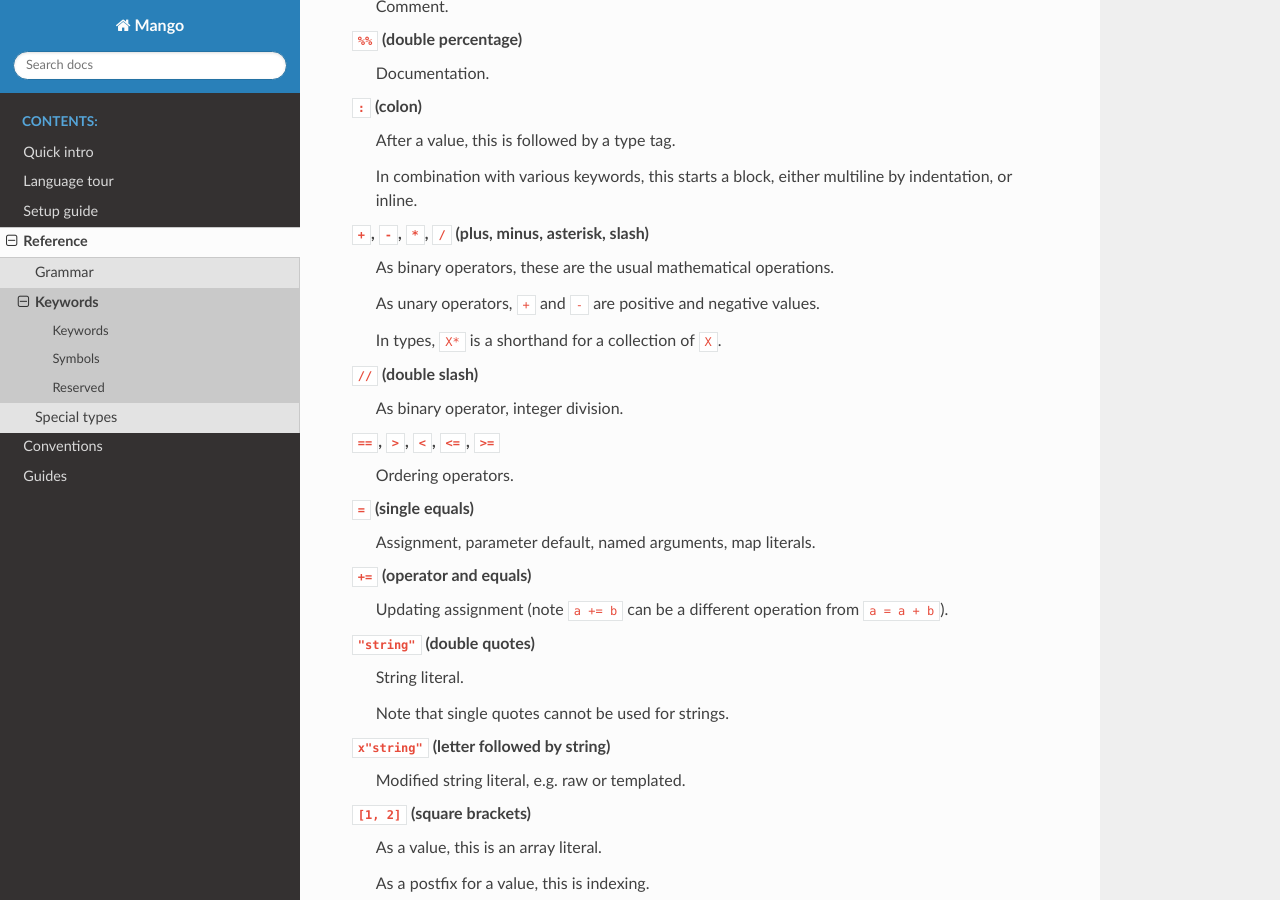
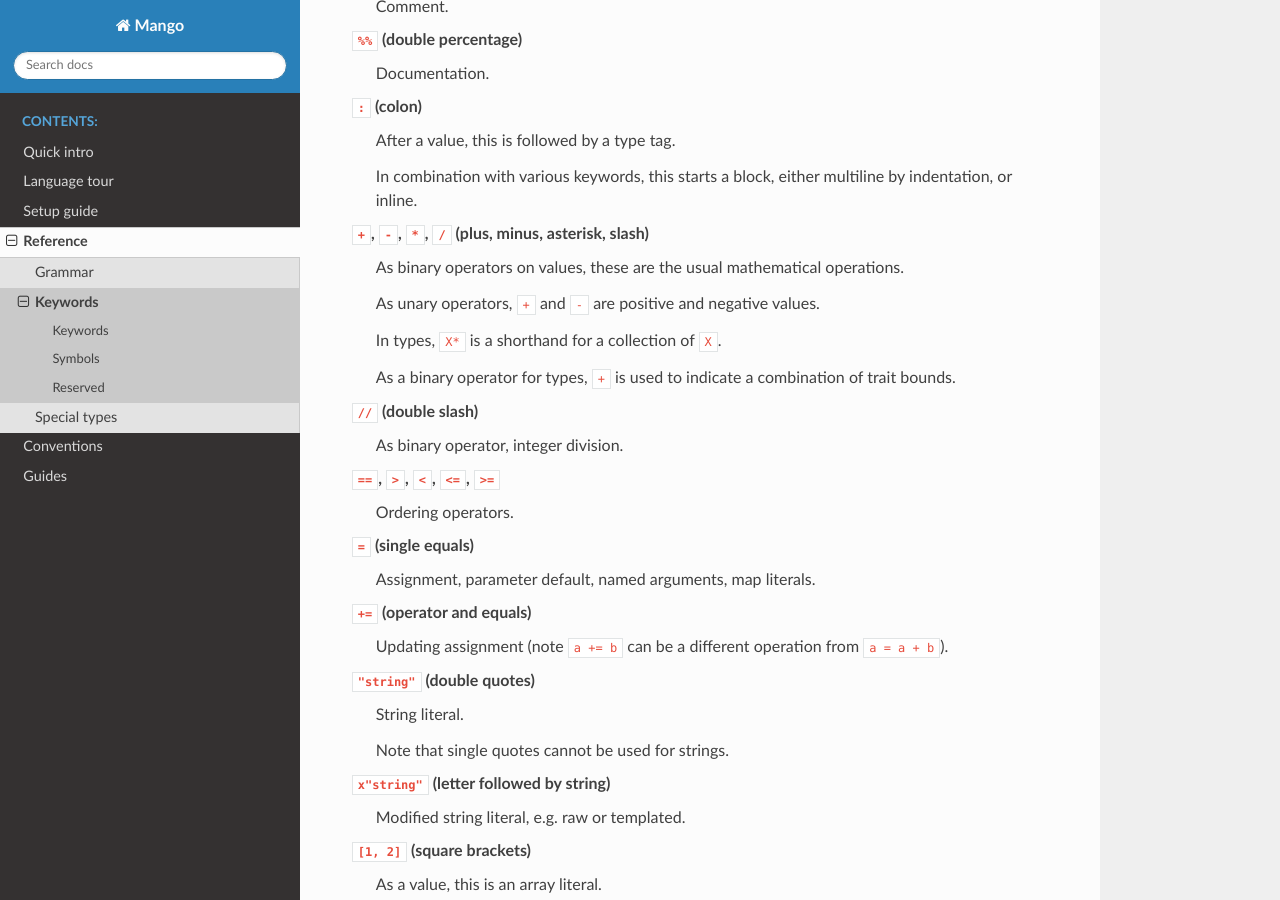
Before and after one commit to mangolang/documentation, a Sphinx documentation site: the page built from source/language_reference/keywords.rst, in a window 1280 px wide and 900 px high, scrolled down 881 px. Built offline with Sphinx 7.4.7 and the Read the Docs theme 2.0.0, drawn with Linux system fonts in a browser that asks for light colours; some of the changed text lies outside the part shown.

Commit message:
Change syntax to "+" for combining trait bounds

```diff
--- a/source/language_reference/keywords.rst
+++ b/source/language_reference/keywords.rst
@@ -42,11 +42,13 @@ Symbols
   In combination with various keywords, this starts a block, either multiline by indentation, or inline.
 
 ``+``, ``-``, ``*``, ``/`` (plus, minus, asterisk, slash)
-  As binary operators, these are the usual mathematical operations.
+  As binary operators on values, these are the usual mathematical operations.
 
   As unary operators, ``+`` and ``-`` are positive and negative values.
 
   In types, ``X*`` is a shorthand for a collection of ``X``.
+
+  As a binary operator for types, ``+`` is used to indicate a combination of trait bounds.
 
 ``//`` (double slash)
   As binary operator, integer division.
@@ -117,6 +119,8 @@ newline
 
   .. warning::
       Pipe is not confirmed yet.
+
+  For types, ``|`` is used to separate union variants.
 
 ``@`` (at)
   As a value postfix, this awaits the result.
--- a/source/language_tour/traits.rst
+++ b/source/language_tour/traits.rst
@@ -21,9 +21,9 @@ It is also possible to specify a combination of types, if the types are traits:
 	fn pythagoras(x: T, y: T) -> T where T = Add<T, Out=T> and Mul<T, Out=T>:
 		x * x + y * y
 
-Here ``T`` is a type that implements both ``Add`` and ``Mul``.
+Here ``T`` is a type that implements both ``Add`` + ``Mul``.
 
-Intersection types are not distinct concrete types (like records or unions), just bound on existing concrete types. You cannot create an instance of ``Add and Mul``, but it is nonetheless very useful for type parameters.
+Intersection types are not distinct concrete types (like records or unions), just bound on existing concrete types. You cannot create an instance of ``Add + Mul``, but it is nonetheless very useful for type parameters.
 
 Note that it does not make sense to create an intersection containing one or more known, concrete types.
 
```
